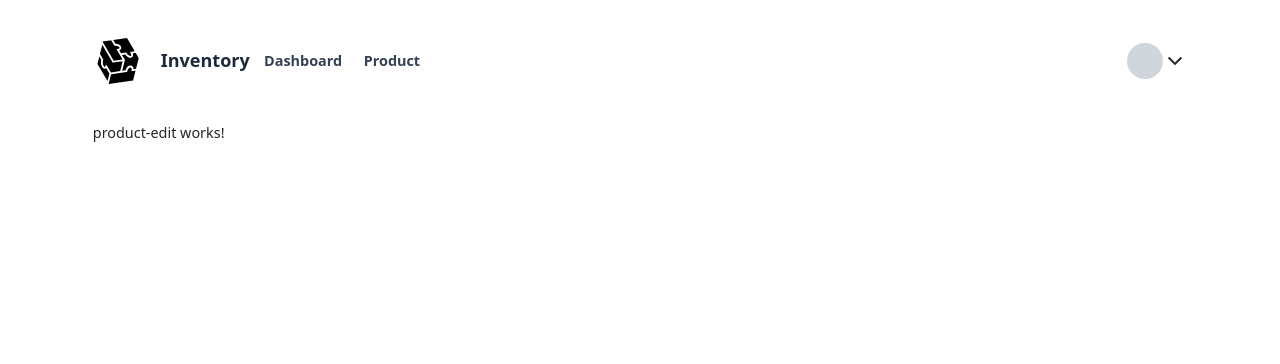
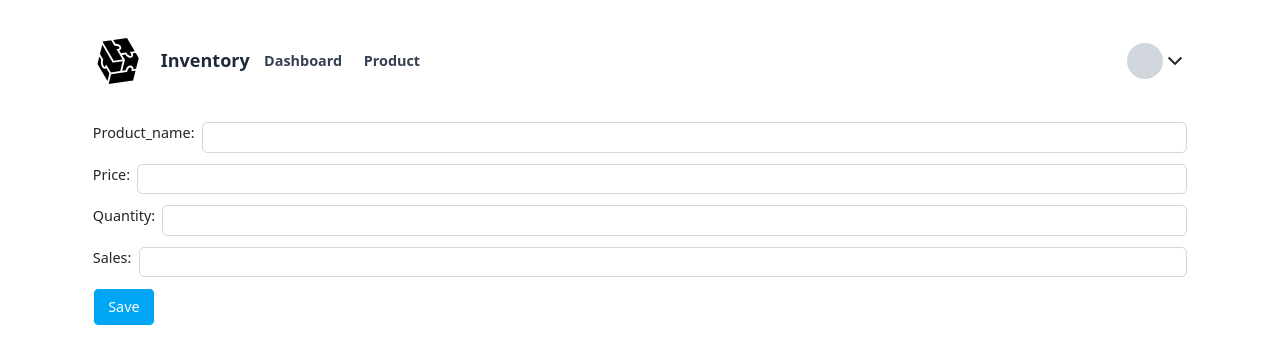
Before and after one commit to sattakitz/Inventory_angular, an Angular app: page /edit/1 in a window 1280 px wide. Shown: the top 364 px of the page. Built offline with nearby package versions, Linux system fonts and the light colour scheme.

Commit message:
edit change page

```diff
--- a/src/app/pages/product-edit/product-edit.component.html
+++ b/src/app/pages/product-edit/product-edit.component.html
@@ -2,6 +2,67 @@
 
 <div class="container mx-auto px-4 sm:px-6 lg:px-8">
 
-    <p>product-edit works!</p>
+    <form [formGroup]="productForm" (ngSubmit)="onSubmit()">
+        <div class="flex flex-row mb-3">
+            <div class="flex w-full">
+                <label class="form-label capitalize">product_name:</label>
+                <input class="ms-2 w-full p-1 border-1 border-gray-300 rounded-md" type="text"
+                    formControlName="product_name" />
+                <small class="text-red-600" *ngIf="
+                productForm.get('product_name')?.invalid &&
+                productForm.get('product_name')?.touched
+              ">
+                    product_name is required.
+                </small>
+            </div>
 
+        </div>
+        <div class="flex flex-row mb-3">
+            <div class="flex w-full">
+                <label class="form-label capitalize">price:</label>
+                <input class="ms-2 w-full p-1 border-1 border-gray-300 rounded-md" type="number"
+                    formControlName="price" />
+                <small class="text-red-600" *ngIf="
+                productForm.get('price')?.invalid &&
+                productForm.get('price')?.touched
+              ">
+                    price is required.
+                </small>
+            </div>
+        </div>
+
+        <div class="flex flex-row mb-3">
+            <div class="flex w-full">
+                <label class="form-label capitalize">quantity:</label>
+                <input class="ms-2 w-full p-1 border-1 border-gray-300 rounded-md" type="number"
+                    formControlName="quantity" />
+                <small class="text-red-600" *ngIf="
+                productForm.get('quantity')?.invalid &&
+                productForm.get('quantity')?.touched
+              ">
+                    quantity is required.
+                </small>
+            </div>
+
+        </div>
+
+        <div class="flex flex-row mb-3">
+            <div class="flex w-full">
+                <label class="form-label capitalize">sales:</label>
+                <input class="ms-2 w-full p-1 border-1 border-gray-300 rounded-md" type="number"
+                    formControlName="sales" />
+                <small class="text-red-600" *ngIf="
+                productForm.get('sales')?.invalid &&
+                productForm.get('sales')?.touched
+              ">
+                    sales is required.
+                </small>
+            </div>
+        </div>
+
+        <button class="text-white px-4 py-2 bg-sky-500 border-1 rounded-md" type="submit"
+            [disabled]="productForm.invalid">
+            Save
+        </button>
+    </form>
 </div>
--- a/src/app/pages/product-edit/product-edit.component.ts
+++ b/src/app/pages/product-edit/product-edit.component.ts
@@ -1,12 +1,76 @@
 import { Component } from '@angular/core';
 import NavbarComponent from "../../layouts/navbar/navbar.component";
+import { FormGroup, FormBuilder, Validators, ReactiveFormsModule } from '@angular/forms';
+import { Router, ActivatedRoute } from '@angular/router';
+import { ProductDetails } from '../../shared/models/product.detail';
+import { ProductService } from '../product.service';
+import { CommonModule } from '@angular/common';
 
 @Component({
   selector: 'app-product-edit',
-  imports: [NavbarComponent],
+  imports: [NavbarComponent,
+    ReactiveFormsModule,
+    CommonModule
+
+  ],
   templateUrl: './product-edit.component.html',
   styleUrl: './product-edit.component.css'
 })
 export class ProductEditComponent {
+  production: ProductDetails[] = [];
 
+  productForm: FormGroup = new FormGroup({});
+
+  constructor(
+    private formBuilder: FormBuilder,
+    private productService: ProductService,
+    private router: Router,
+    private activatedRoute: ActivatedRoute,
+
+  ) {
+    this.productForm = this.formBuilder.group({
+      product_name: ['', Validators.required],
+      price: ['', Validators.required],
+      quantity: ['', Validators.required],
+      sales: ['', Validators.required],
+    });
+  }
+
+  ngOnInit(): void {
+    this.production = this.productService.getProductrations();
+
+    this.productForm = this.formBuilder.group({
+      product_name: ['', Validators.required],
+      price: ['', Validators.required],
+      quantity: ['', Validators.required],
+      sales: ['', Validators.required],
+    });
+    let id = this.activatedRoute.snapshot.paramMap.get('id');
+
+    if (id) {
+      let production = this.productService.getProductions(id);
+
+      if (production) this.productForm.patchValue(production);
+    }
+
+
+  }
+
+  onSubmit() {
+    if (this.productForm.valid) {
+      let production: ProductDetails = this.productForm.value;
+
+      let id = this.activatedRoute.snapshot.paramMap.get('id');
+
+      if (id) {
+        // Update
+        this.productService.updateProducttion(id, production);
+      } else {
+        // New
+        this.productService.addProducttion(production);
+      }
+
+      this.router.navigate(['/product/']);
+    }
+  }
 }
--- a/src/app/pages/product/product.component.html
+++ b/src/app/pages/product/product.component.html
@@ -74,8 +74,8 @@
           <td>{{ producter.quantity}}</td>
           <td>{{ producter.sales}}</td>
           <td class="flex flex-row justify-end">
-            <!-- <button type="button" [routerLink]="['/edit', producter.id]"> -->
-            <button type="button" (click)="openEditModal(producter.id)">
+            <button type="button" [routerLink]="['/edit', producter.id]">
+              <!-- <button type="button" (click)="openEditModal(producter.id)"> -->
               <svg xmlns="http://www.w3.org/2000/svg" fill="none" viewBox="0 0 24 24" stroke-width="1.5"
                 stroke="currentColor" class="size-6 me-2">
                 <path stroke-linecap="round" stroke-linejoin="round"
--- a/src/app/pages/product/product.component.ts
+++ b/src/app/pages/product/product.component.ts
@@ -13,7 +13,7 @@ import { ProductDetails } from '../../shared/models/product.detail';
     NavbarComponent,
     CommonModule,
     ReactiveFormsModule,
-    RouterLink
+    RouterLink,
   ],
   standalone: true,
   templateUrl: './product.component.html',
```
